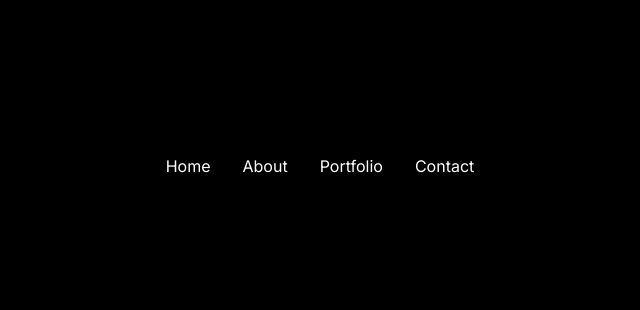
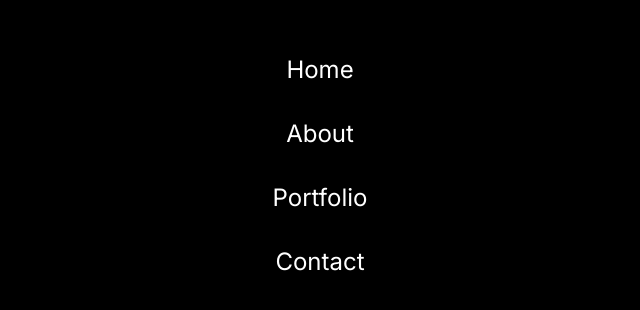
Before and after one commit to amine-omari/my-portfolio, a Next.js app: page / in a window 1280 px wide. Shown: the part 234-544 px from the top of the page, without its empty margins (320-960 px from the left). Built offline with nearby package versions, Linux system fonts and the light colour scheme.

Commit message:
fix: menu list style

```diff
--- a/src/components/Navbar.jsx
+++ b/src/components/Navbar.jsx
@@ -38,7 +38,7 @@ const Navbar = () => {
         </button>
 
         {/* Menu List */}
-        <div className="absolute top-0 left-0 h-screen w-screen bg-black text-white flex items-center justify-center gap-8">
+        <div className="absolute top-0 left-0 h-screen w-screen bg-black text-white flex flex-col items-center justify-center text-2xl space-y-8">
           {links.map((link) => (
             <Link key={link.title} href={link.url}>
               {link.title}
```
